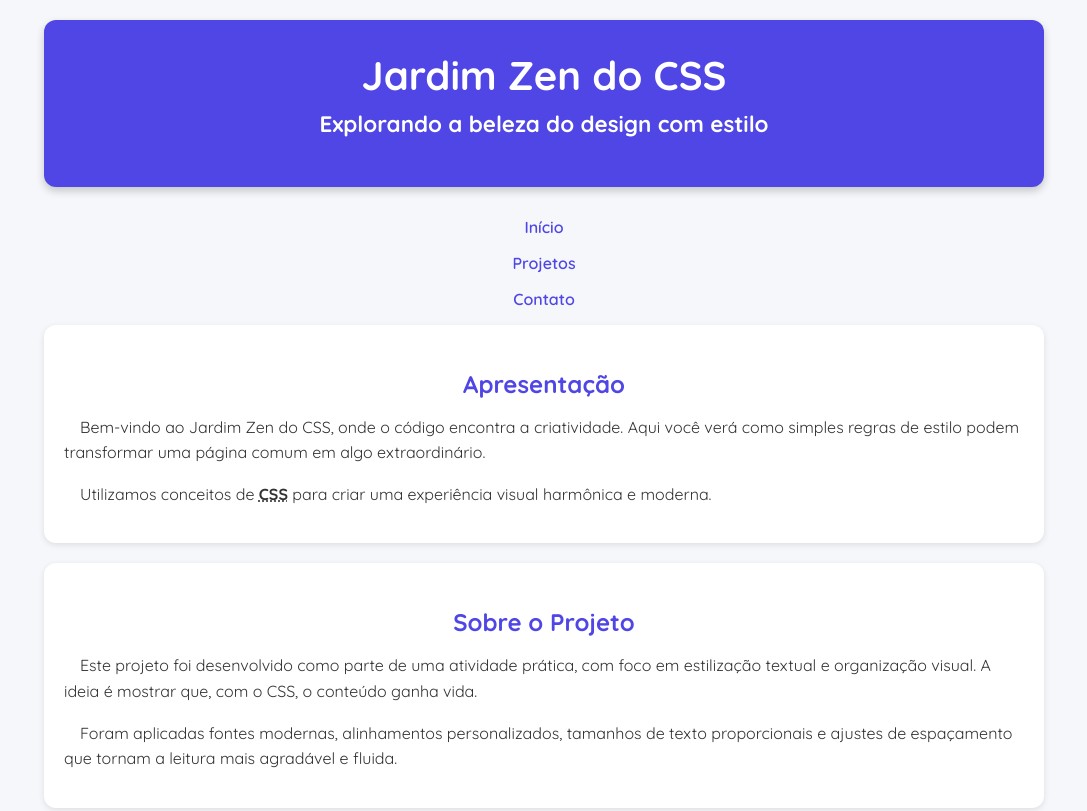
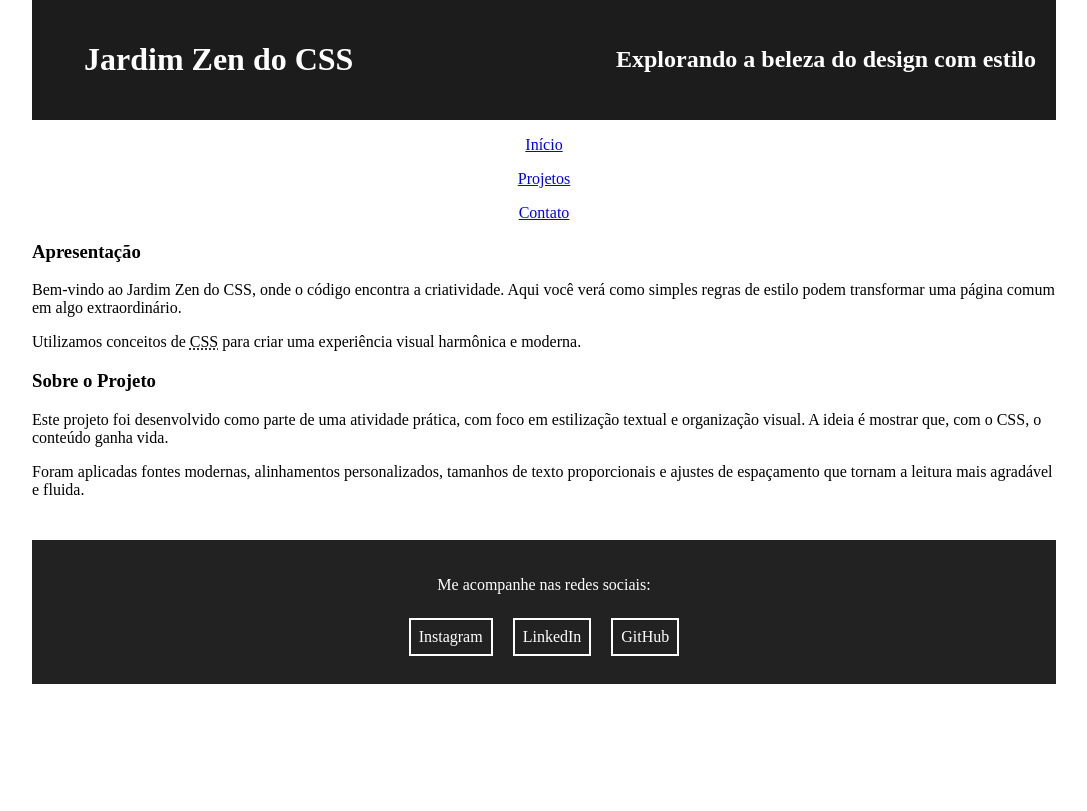
Before and after one commit to barbaram27/-Box-Model-css, a plain HTML site: page index.html in a window 1280 px wide. Shown: the top 811 px of the page, without its empty margins (96-1183 px from the left). Drawn offline with Linux system fonts and the light colour scheme.

Commit message:
Update style.css

```diff
--- a/style.css
+++ b/style.css
@@ -1,116 +1,60 @@
+/* 1. Diretivas gerais */
+body {
+  width: 80%;
+  max-width: 1280px;
+  margin: 0 auto; /* centraliza a página */
+}
 
-/* Importa uma fonte mais estilosa */
-@import url('https://fonts.googleapis.com/css2?family=Quicksand:wght@400;600;700&display=swap');
+/* Seção de introdução */
+.introducao {
+  height: 550px;
+}
 
-body {
-  width: 100%;
-  max-width: 1000px;
-  margin: 0 auto;
-  font-family: 'Quicksand', sans-serif;
-  background-color: #f5f7fa;
-  color: #333;
+/* Remove o container #design-archives */
+#design-archives {
+  display: none;
+}
+
+/* 2. Cabeçalho */
+header {
+  background-color: #1c1c1c; /* fundo escuro */
+  color: #ffffff;            /* fonte clara */
+  display: flex;
+  justify-content: space-between;
+  align-items: center;
   padding: 20px;
 }
 
-header {
-  background-color: #4f46e5;
-  color: white;
-  padding: 30px 20px;
-  border-radius: 12px;
-  box-shadow: 0 4px 8px rgba(0,0,0,0.2);
-  text-align: center;
-  margin-bottom: 30px;
+/* Título principal */
+header h1 {
+  margin-left: 1em; /* espaçamento lateral do título */
 }
 
-h1 {
-  font-size: 2.5rem;
-  margin: 0;
+/* 3. Menus laterais */
+aside ul {
+  list-style: none; /* remove os bullets */
+  padding: 0;
 }
 
-h2 {
-  font-size: 1.4rem;
-  margin-top: 10px;
+aside ul li {
+  margin-bottom: 1em; /* espaçamento entre itens */
+  text-align: center; /* centraliza os itens */
 }
 
-section {
-  background-color: white;
-  border-radius: 12px;
-  padding: 20px;
-  margin-bottom: 20px;
-  box-shadow: 0 2px 6px rgba(0,0,0,0.1);
-}
-
-h3 {
-  font-size: 1.5rem;
-  text-align: center;
-  color: #4f46e5;
-  margin-bottom: 15px;
-}
-
-p {
-  text-indent: 1em;
-  line-height: 1.6;
-}
-
-/* Abreviações em small-caps */
-abbr {
-  font-variant: small-caps;
-  font-weight: bold;
-}
-
-/* Rodapé moderno */
+/* 4. Rodapé com contraste */
 footer {
-  background-color: #222;
-  color: #fff;
-  margin: 40px auto 0;
+  background-color: #222; /* fundo escuro */
+  color: #fff;            /* fonte clara */
+  margin: 4% auto;        /* 4% de espaçamento externo */
   padding: 20px;
   text-align: center;
-  border-radius: 10px;
 }
 
 footer a {
   display: inline-block;
   border: 2px solid #fff;
-  padding: 0.5em 1em;
+  padding: 0.5em;
   margin: 0.5em;
   color: #fff;
   text-decoration: none;
-  border-radius: 8px;
-  transition: background-color 0.3s;
 }
-
-footer a:hover {
-  background-color: #4f46e5;
-}
-
-/* Menu lateral */
-aside ul {
-  list-style: none;
-  padding: 0;
-}
-
-aside ul li {
-  margin-bottom: 1em;
-  text-align: center;
-}
-
-aside ul li a {
-  text-decoration: none;
-  color: #4f46e5;
-  font-weight: 600;
-}
-
-/* Responsividade */
-@media (max-width: 600px) {
-  body {
-    padding: 10px;
-  }
-
-  h1 {
-    font-size: 2rem;
-  }
-
-  h3 {
-    font-size: 1.2rem;
-  }
-}
```
